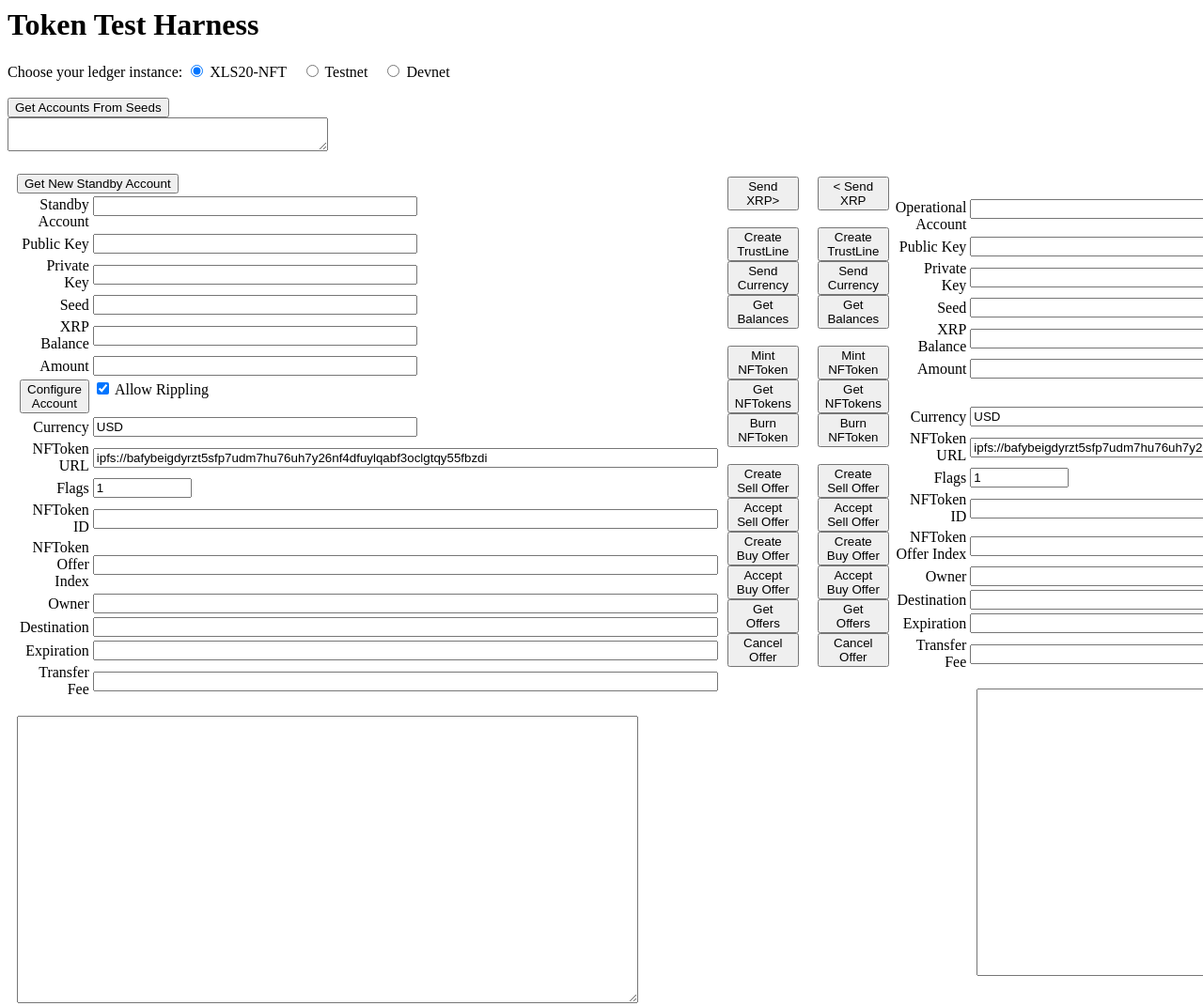
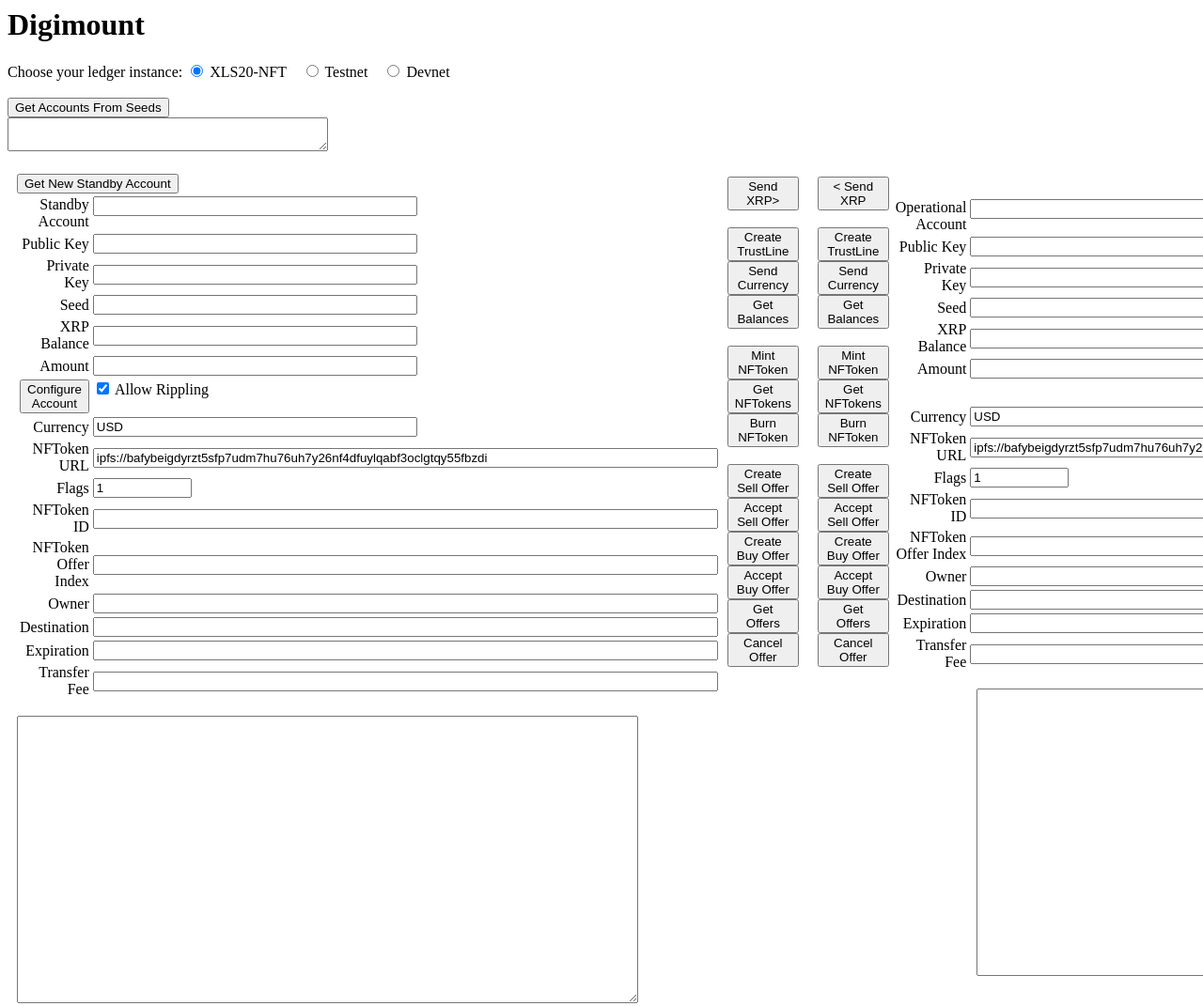
Before and after one commit to Viclinh/Digimount, a plain HTML site: page transfer-nfts.html in a window 1280 px wide. Shown: the top 1071 px of the page at 94% size. Drawn offline with Linux system fonts and the light colour scheme; a script that the page names is missing.

Commit message:
Update transfer-nfts.html

```diff
--- a/transfer-nfts.html
+++ b/transfer-nfts.html
@@ -19,7 +19,7 @@
 <!-- ************************************************************** -->
 
   <body>
-    <h1>Token Test Harness</h1>
+    <h1>Digimount</h1>
     <form id="theForm">
       Choose your ledger instance:
       <input type="radio" id="xls" name="server"
```
